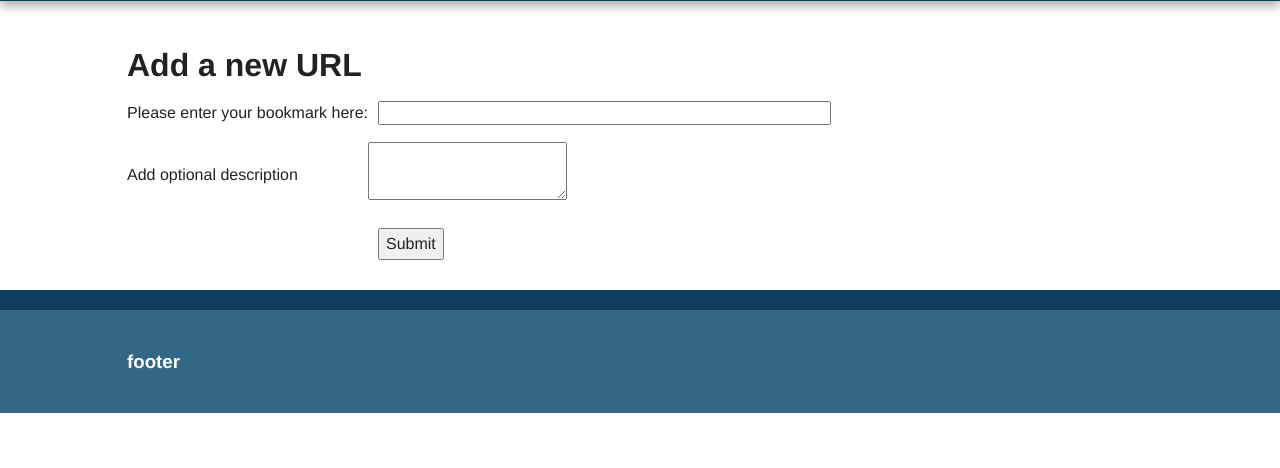
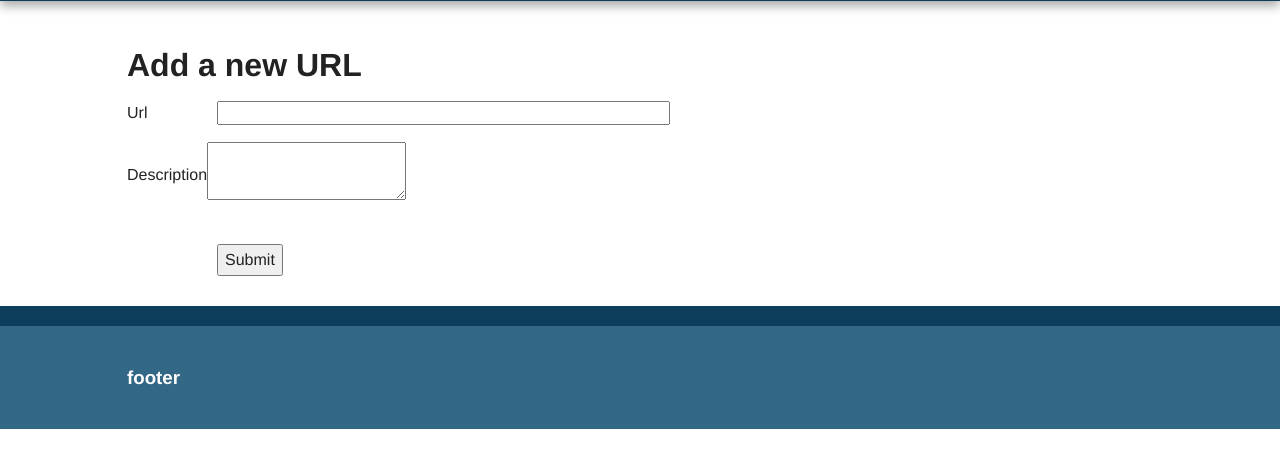
Before and after one commit to mkos/thermos, a Flask app: template thermos/templates/add.html in a window 1280 px wide. Shown: the part 95-563 px from the top of the page. Run offline with Flask 2, Linux system fonts and the light colour scheme; the template is opened without the code that fills it, so the values that code supplies are empty, except form fields; form fields are guessed from the names that the template uses; parts of the project's set-up code (start-up, migrations or seed data) failed here and were passed over; some libraries are stand-ins or nearby versions.

Commit message:
macros for form fields rendering

```diff
--- a/thermos/forms.py
+++ b/thermos/forms.py
@@ -4,8 +4,8 @@
 from wtforms.validators import DataRequired, url
 
 class BookmarkForm(Form):
-    url = URLField('url', validators=[DataRequired(), url()])
-    description = StringField('description')
+    url = URLField('The URL for your bookmark', validators=[DataRequired(), url()])
+    description = StringField('Add an optional description')
 
     def validate(self):
 
--- a/thermos/templates/add.html
+++ b/thermos/templates/add.html
@@ -1,4 +1,5 @@
 {% extends "base.html" %}
+{% from "form_macros.html" import render_field %}
 
 {% block title %}
 Thermos -- Add an URL
@@ -10,24 +11,8 @@
         <form action="" method="post">
             {{ form.hidden_tag() }}
             <table>
-                <tr {% if form.url.errors %} class="error" {% endif %}>
-                    <td>Please enter your bookmark here:</td>
-                    <td>{{ form.url(size=50) }}</td>
-                </tr>
-                <tr class="error">
-                    <td></td>
-                    <td>
-                        <ul>
-                            {% for error in form.url.errors %}
-                            <li>{{ error }}</li>
-                            {% endfor %}
-                        </ul>
-                    </td>
-                </tr>
-                <tr>
-                    <td>Add optional description</td>
-                    <td>{{ form.description(size=50) }}</td>
-                </tr>
+                {{ render_field(form.url, size=50) }}
+                {{ render_field(form.description, size=50) }}
                 <tr class="submit">
                     <td></td>
                     <td><button type="submit">Submit</button></td>
--- /dev/null
+++ b/thermos/templates/form_macros.html
@@ -0,0 +1,18 @@
+{% macro render_field(field) %}
+<tr {% if field.errors %} class="error" {% endif %}>
+    <td>{{ field.label }}</td>
+    <td>{{ field(**kwargs) | safe }}</td>
+</tr>
+<tr class="error">
+    <td></td>
+    <td>
+        <ul>
+            {% for error in field.errors %}
+                <li>{{ error }}</li>
+            {% endfor %}
+        </ul>
+    </td>
+</tr>
+{% endmacro %}
+
+<!-- usage in add.html -> { { render_field(form.url, size=50) } } -->
```
